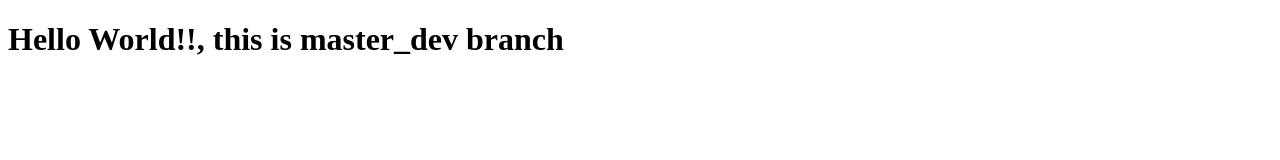
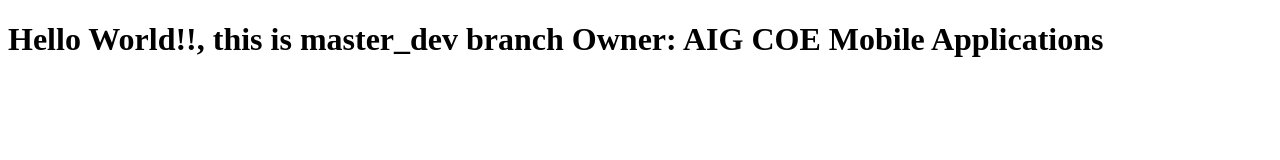
Before and after one commit to ApoorvNautiyal/html, a plain HTML site: page index.html in a window 1280 px wide. Drawn offline with Linux system fonts and the light colour scheme.

Commit message:
master_dev changes v3

```diff
--- a/index.html
+++ b/index.html
@@ -1,6 +1,8 @@
 <!DOCTYPE html>
 <html>
 <body>
-<h1>Hello World!!, this is master_dev  branch</h1>
+<h1>Hello World!!, this is master_dev  branch
+Owner: AIG COE Mobile Applications
+</h1>
 </body>
 </html>
```
